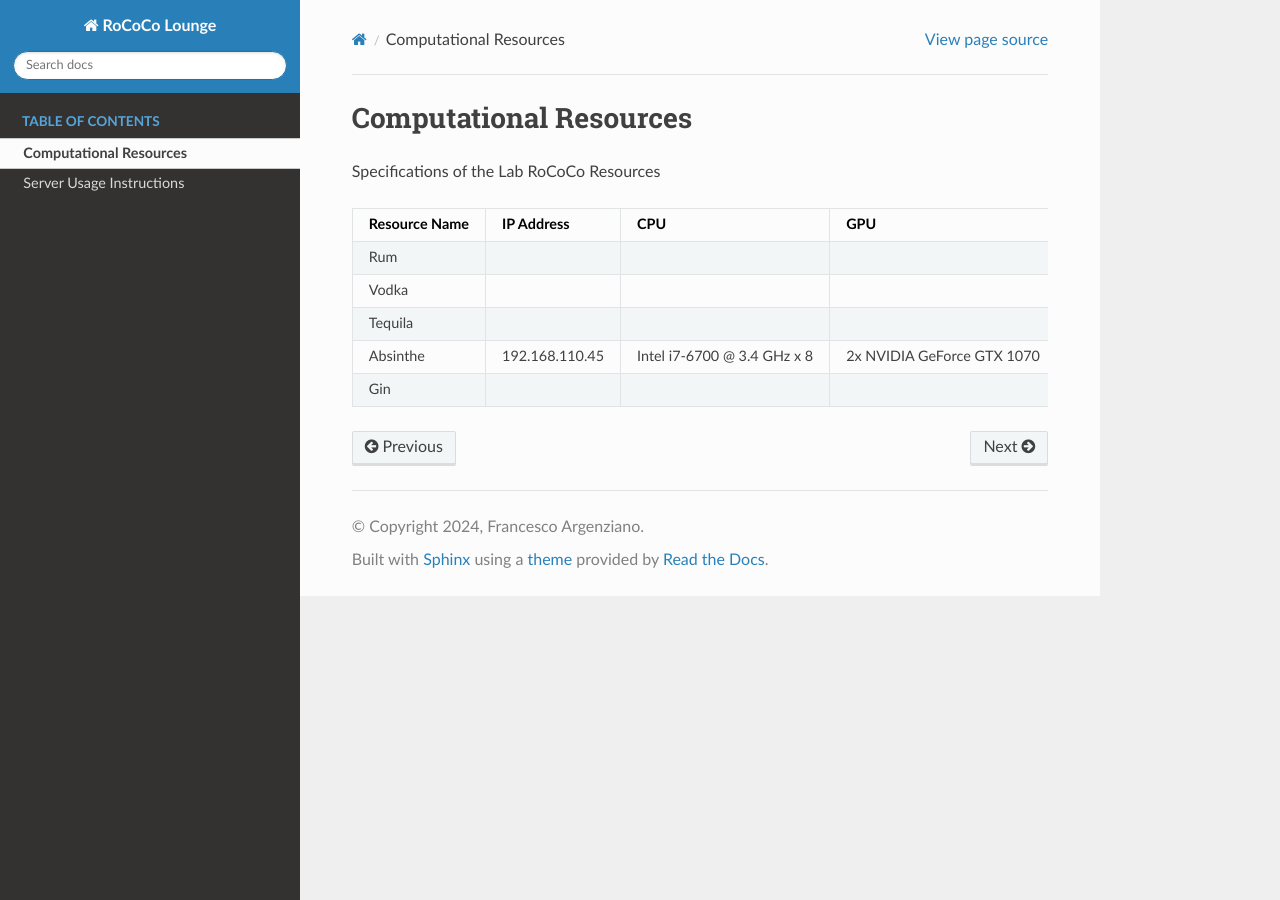
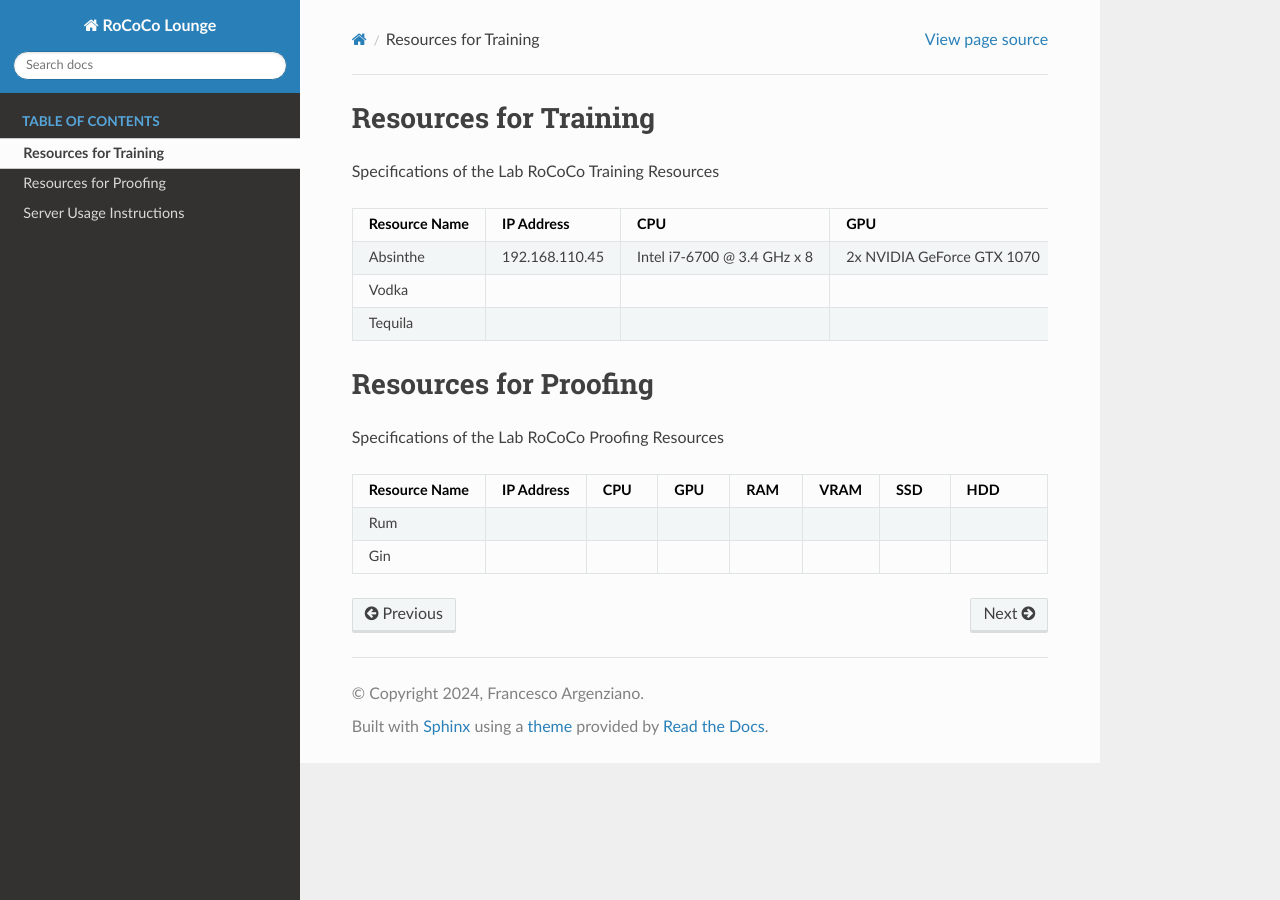
Before and after one commit to Lab-RoCoCo-Sapienza/RoCoCo-Lounge, a Sphinx documentation site: the page built from docs/source/resources.rst, in a window 1280 px wide. Built offline with Sphinx 7.4.7 and the Read the Docs theme 3.1.0, drawn with Linux system fonts in a browser that asks for light colours; pages that are not in the unit, such as notebooks, are missing from menus.

Commit message:
resources

```diff
--- a/docs/source/resources.rst
+++ b/docs/source/resources.rst
@@ -1,6 +1,47 @@
-Computational Resources
-=======================
-Specifications of the Lab RoCoCo Resources
+Resources for Training
+======================
+Specifications of the Lab RoCoCo Training Resources
+
+.. list-table::
+   :header-rows: 1
+   :widths: 15 10 10 10 10 10 10 15
+
+   * - Resource Name
+     - IP Address
+     - CPU
+     - GPU
+     - RAM
+     - VRAM
+     - SSD
+     - HDD
+   * - Absinthe
+     - 192.168.110.45
+     - Intel i7-6700 @ 3.4 GHz x 8
+     - 2x NVIDIA GeForce GTX 1070
+     - 64 GB
+     - 2x 8 GB (SLI)
+     - 1 TB
+     - 4 TB
+   * - Vodka
+     -
+     -
+     -
+     -
+     -
+     -
+     -
+   * - Tequila
+     -
+     -
+     -
+     -
+     -
+     -
+     -
+
+Resources for Proofing
+======================
+Specifications of the Lab RoCoCo Proofing Resources
 
 .. list-table::
    :header-rows: 1
```
Also changed, not shown: other parts of docs/source/resources.rst (+0 -24 lines).
